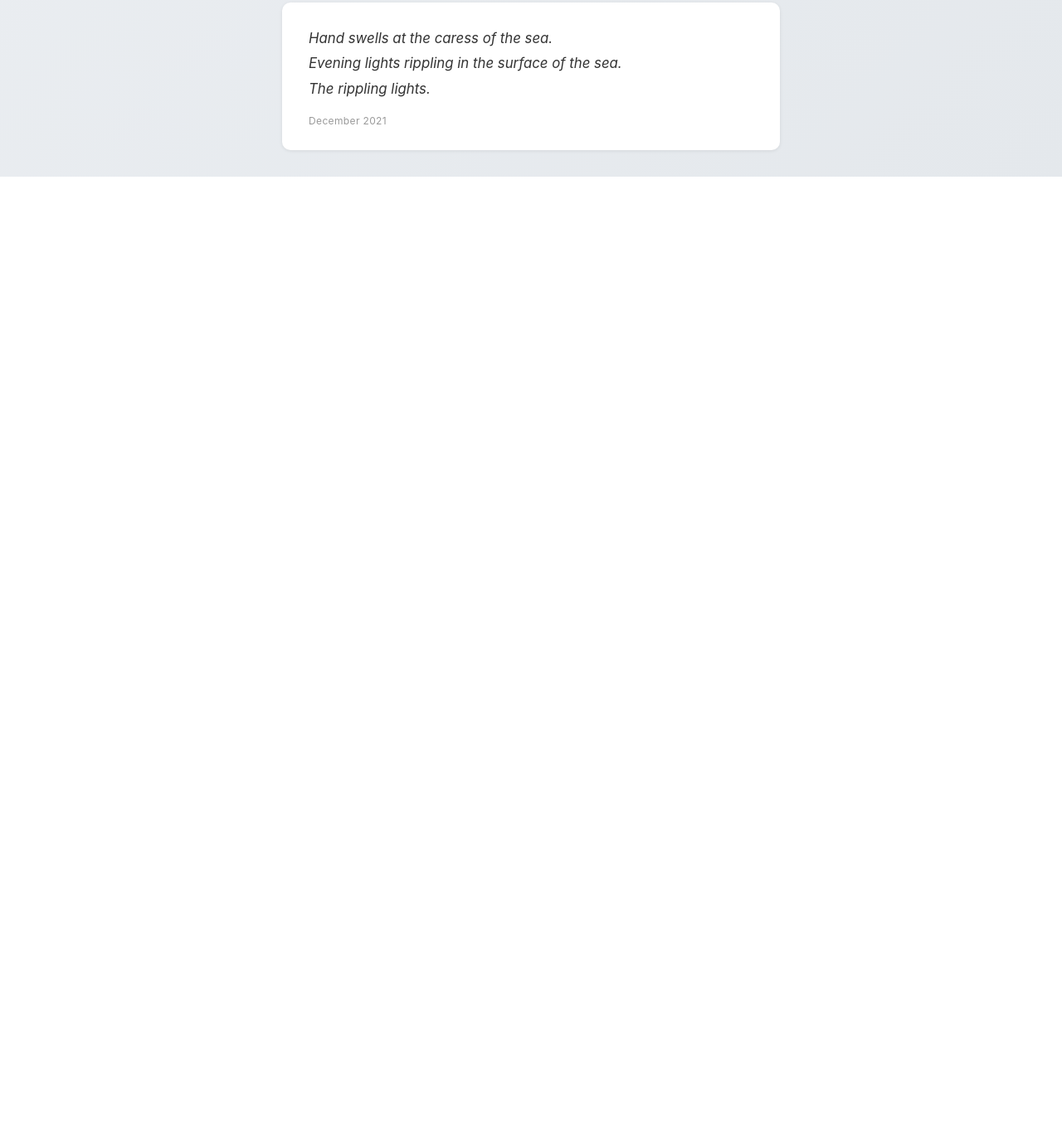
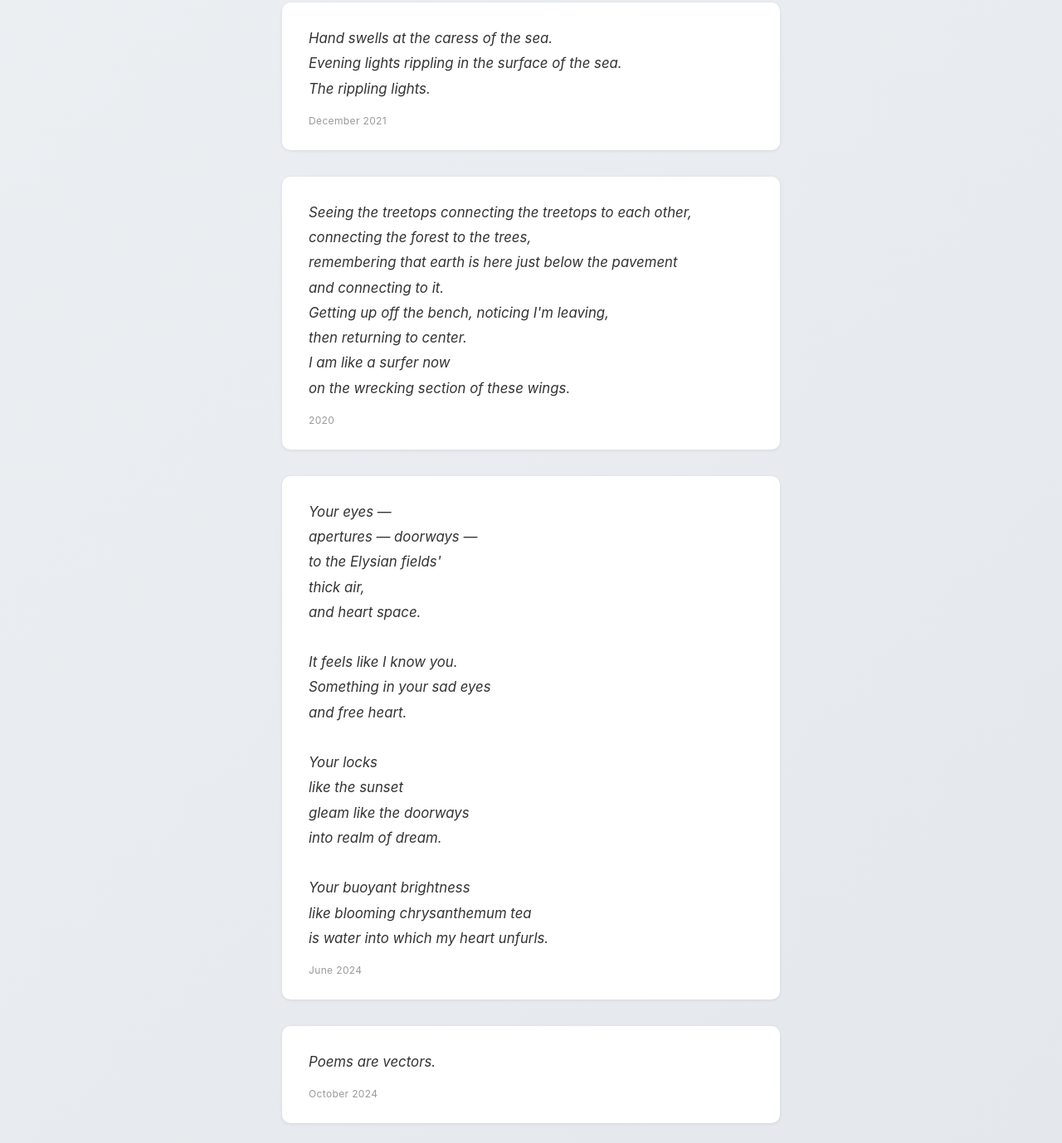
Before and after one commit to tmad4000/tmad4000.github.io, a plain HTML site: page poetry.html in a window 1280 px wide. Shown: the part 3262-4640 px from the top of the page at 83% size. Before the commit the page ends 3475 px from the top, so only its background shows below. Drawn offline with Linux system fonts and the light colour scheme.

Commit message:
feat: add 3 more poems from IdeaFlow and Apple Notes
- "Seeing the treetops" (dictated meditation/poem from Apple Notes)
- "Your eyes — apertures" (IdeaFlow, June 2024)
- "Poems are vectors" (IdeaFlow, October 2024)

Co-Authored-By: Claude Opus 4.6 <noreply@anthropic.com>

```diff
--- a/poetry.html
+++ b/poetry.html
@@ -293,6 +293,42 @@
                 The rippling lights.</p>
                 <div class="date">December 2021</div>
             </div>
+
+            <div class="poem">
+                <p>Seeing the treetops connecting the treetops to each other,<br>
+                connecting the forest to the trees,<br>
+                remembering that earth is here just below the pavement<br>
+                and connecting to it.<br>
+                Getting up off the bench, noticing I'm leaving,<br>
+                then returning to center.<br>
+                I am like a surfer now<br>
+                on the wrecking section of these wings.</p>
+                <div class="date">2020</div>
+            </div>
+
+            <div class="poem">
+                <p>Your eyes &mdash;<br>
+                apertures &mdash; doorways &mdash;<br>
+                to the Elysian fields'<br>
+                thick air,<br>
+                and heart space.<br><br>
+                It feels like I know you.<br>
+                Something in your sad eyes<br>
+                and free heart.<br><br>
+                Your locks<br>
+                like the sunset<br>
+                gleam like the doorways<br>
+                into realm of dream.<br><br>
+                Your buoyant brightness<br>
+                like blooming chrysanthemum tea<br>
+                is water into which my heart unfurls.</p>
+                <div class="date">June 2024</div>
+            </div>
+
+            <div class="poem">
+                <p>Poems are vectors.</p>
+                <div class="date">October 2024</div>
+            </div>
         </div>
     </div>
 
```
